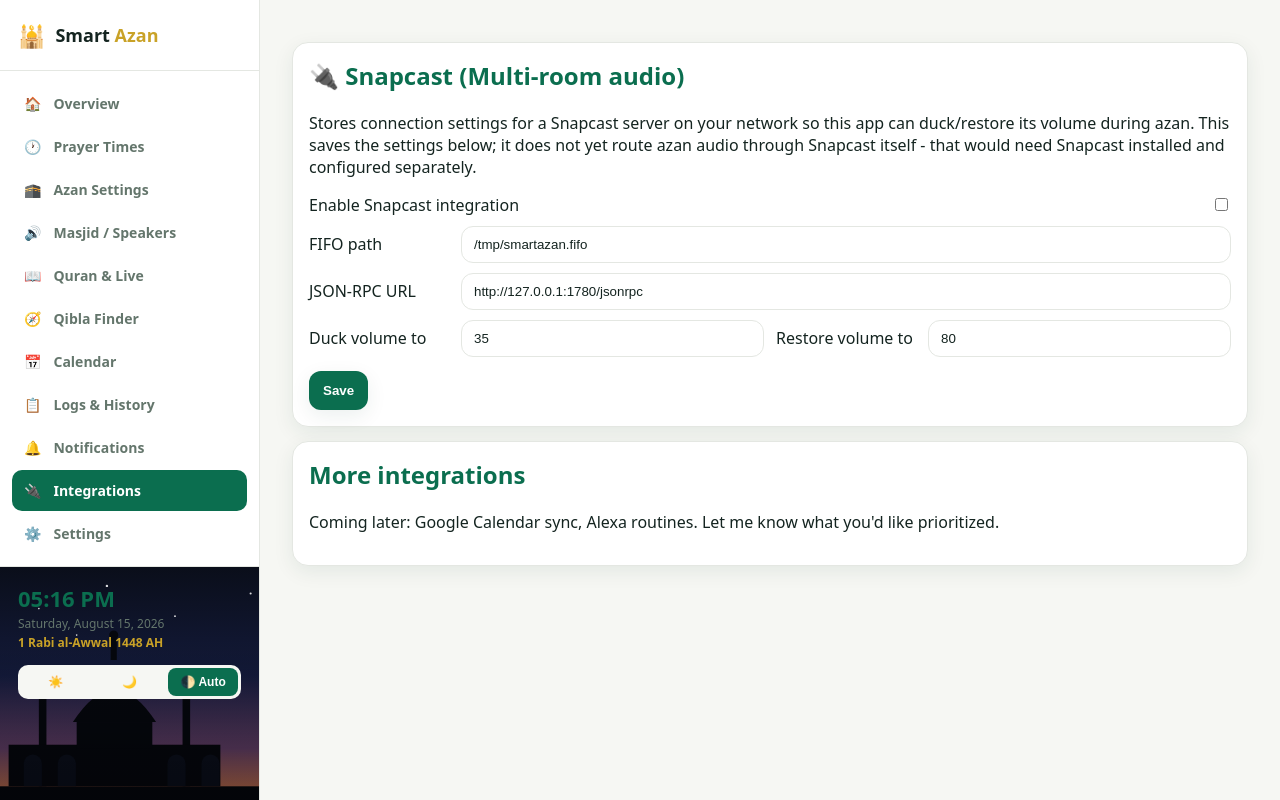
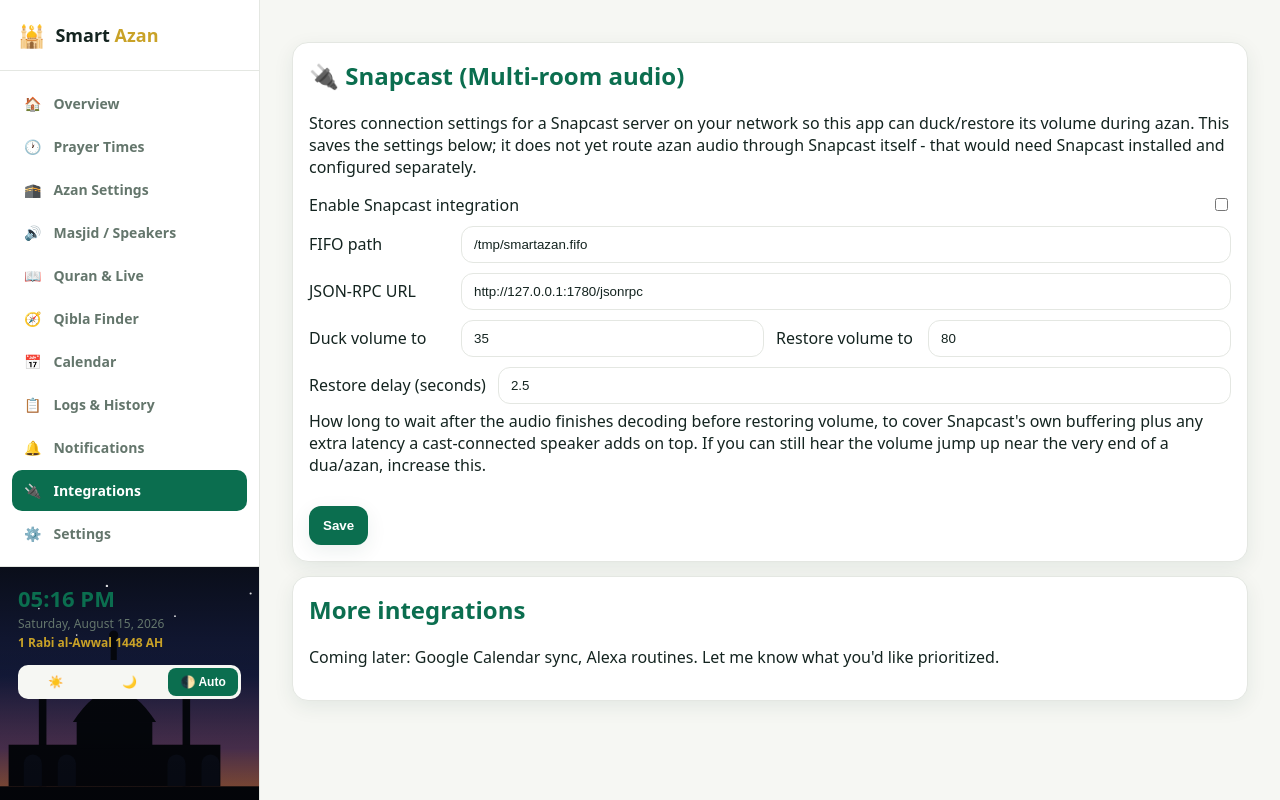
Before and after one commit to sharjeelkiyani/smart-azan, a Flask app: page /integrations in a window 1280 px wide. Run offline with Flask 3, Linux system fonts and the light colour scheme.

Commit message:
Fix volume jump near the end of dua/azan on Snapcast
Snapcast playback ducks all client volumes down before playing, then
restores them after - but the restore was only waited on for a flat 1s
after ffmpeg finished decoding, which doesn't account for Snapcast's own
buffering or the extra latency a cast-connected speaker adds on top. That
meant the volume restore fired while the last second or so of the dua was
still actually playing on the speaker, sounding like the volume suddenly
rose near the very end.

Made the restore delay configurable (snapcast_restore_delay_s, default
2.5s) and exposed it on the Integrations page so it can be tuned further
for setups with extra cast-bridge latency.

```diff
--- a/audio_player.py
+++ b/audio_player.py
@@ -358,7 +358,19 @@ def play_via_snapcast(path, cfg, timeout=PLAY_TIMEOUT):
         if decode is not None and decode.poll() is None:
             decode.kill()
         if jsonrpc_url:
-            time.sleep(1)  # let the last buffered chunk drain before restoring volume
+            # Snapcast buffers audio (server-side "bufferms" plus each
+            # client's own network/decode buffer - a cast-bridged speaker
+            # adds even more on top of that), so the last second or so of
+            # audio written into the FIFO hasn't actually been heard yet by
+            # the time ffmpeg finishes decoding. Restoring volume right away
+            # made the tail end of the dua audibly jump up mid-playback.
+            # A flat 1s guess wasn't enough headroom for that pipeline -
+            # tunable per-setup since buffer/network latency varies.
+            try:
+                restore_delay_s = float(cfg.get("snapcast_restore_delay_s", 2.5))
+            except (TypeError, ValueError):
+                restore_delay_s = 2.5
+            time.sleep(max(0.0, restore_delay_s))
             _snapcast_set_all_client_volumes(jsonrpc_url, restore_to)
 
 
--- a/routes_dashboard.py
+++ b/routes_dashboard.py
@@ -214,6 +214,10 @@ def integrations_page():
             cfg["snapcast_restore_to"] = int(request.form.get("snapcast_restore_to", 80))
         except (TypeError, ValueError):
             pass
+        try:
+            cfg["snapcast_restore_delay_s"] = max(0.0, float(request.form.get("snapcast_restore_delay_s", 2.5)))
+        except (TypeError, ValueError):
+            pass
         _save(cfg)
         flash("Integration settings saved.", "success")
         return redirect(url_for("dashboard.integrations_page"))
--- a/templates/integrations.html
+++ b/templates/integrations.html
@@ -28,6 +28,16 @@
         <label class="muted" style="min-width:140px">Restore volume to</label>
         <input class="input" type="number" min="0" max="100" name="snapcast_restore_to" value="{{ cfg.get('snapcast_restore_to', 80) }}">
       </div>
+      <div class="row" style="margin-top:10px">
+        <label class="muted" style="min-width:140px">Restore delay (seconds)</label>
+        <input class="input" type="number" min="0" max="10" step="0.5" name="snapcast_restore_delay_s" value="{{ cfg.get('snapcast_restore_delay_s', 2.5) }}">
+      </div>
+      <p class="muted" style="margin-top:6px">
+        How long to wait after the audio finishes decoding before restoring volume, to
+        cover Snapcast's own buffering plus any extra latency a cast-connected speaker
+        adds on top. If you can still hear the volume jump up near the very end of a
+        dua/azan, increase this.
+      </p>
       <button class="btn primary" type="submit" style="margin-top:14px">Save</button>
     </form>
   </section>
```
